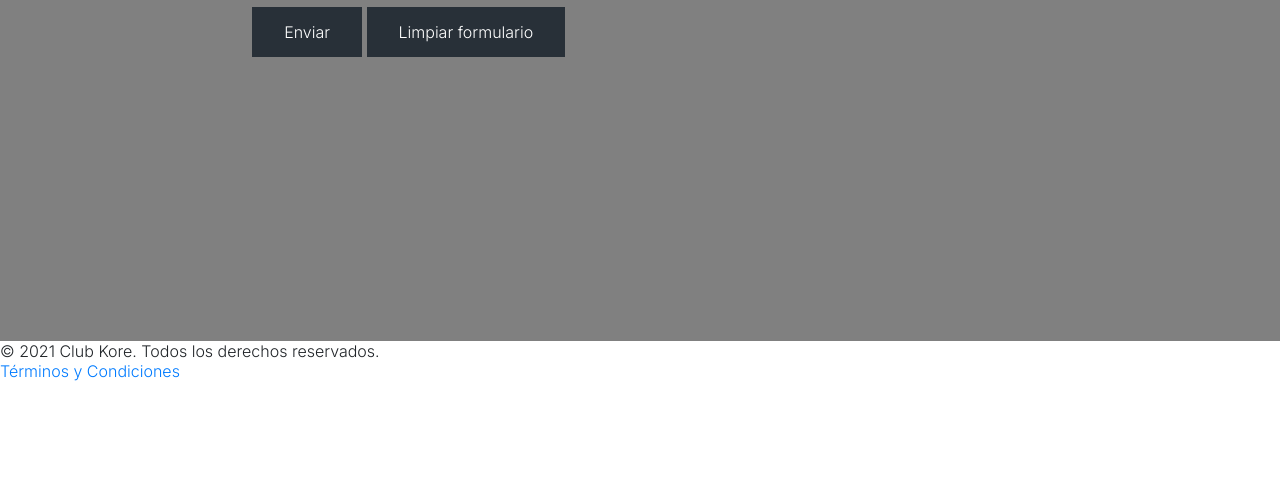
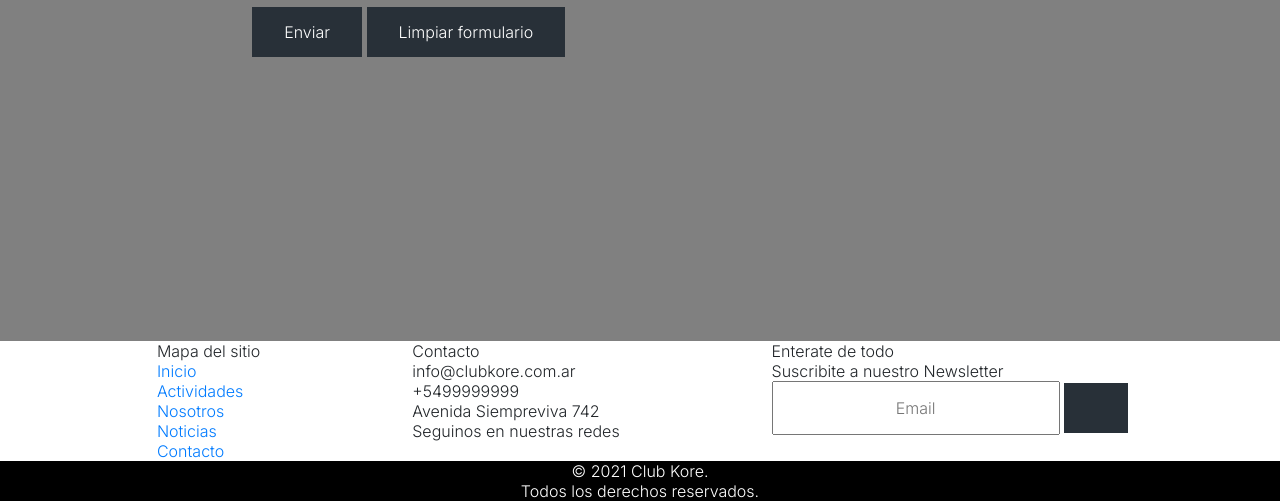
Before and after one commit to lgbru/root, a plain HTML site: page index.html in a window 1280 px wide. Shown: the part 2770-3271 px from the top of the page. Before the commit the page ends 3151 px from the top, so only its background shows below. Drawn offline with nearby package versions, Linux system fonts and the light colour scheme.

Commit message:
Creacion de footer

```diff
--- a/index.html
+++ b/index.html
@@ -70,10 +70,44 @@
     </section>
   </main>
   <footer>
-    <ul>
-      <li>© 2021 Club Kore. Todos los derechos reservados.</li>
-      <li><a href="assets/terminos.html">Términos y Condiciones</a></li>
-    </ul>
+    <div class="sitemap">
+      <div class="footer-column">
+        <h4>Mapa del sitio</h4>
+        <ul>
+          <li><a href="index.html">Inicio</a></li>
+          <li><a href="#">Actividades</a></li>
+          <li><a href="#">Nosotros</a></li>
+          <li><a href="#">Noticias</a></li>
+          <li><a href="#">Contacto</a></li>
+        </ul>
+      </div>
+      <div class="footer-column">
+        <h4>Contacto</h4>
+        <ul>
+          <li><p>info@clubkore.com.ar</p></li>
+          <li><p>+5499999999</p></li>
+          <li><p>Avenida Siempreviva 742</p></li>
+        </ul>
+        <h4>Seguinos en nuestras redes</h4>
+        <ul>
+          <li></li>
+        </ul>
+      </div>
+      <div class="footer-column">
+        <h4>Enterate de todo</h4>
+        <div class="">
+          <form class="" action="index.html" method="post">
+            <p>Suscribite a nuestro Newsletter</p>
+            <input type="text" name="email" placeholder="Email" class="input-area">
+            <input type="button" name="submit" placeholder="Suscribirse" class="button">
+          </form>
+        </div>
+      </div>
+    </div>
+    <div class="footer-end">
+      <p>© 2021 Club Kore.</p>
+      <p>Todos los derechos reservados.</p>
+    </div>
   </footer>
   <script src="https://code.jquery.com/jquery-3.5.1.slim.min.js" integrity="sha384-DfXdz2htPH0lsSSs5nCTpuj/zy4C+OGpamoFVy38MVBnE+IbbVYUew+OrCXaRkfj" crossorigin="anonymous"></script>
   <script src="https://cdn.jsdelivr.net/npm/bootstrap@4.6.0/dist/js/bootstrap.bundle.min.js" integrity="sha384-Piv4xVNRyMGpqkS2by6br4gNJ7DXjqk09RmUpJ8jgGtD7zP9yug3goQfGII0yAns" crossorigin="anonymous"></script>
--- a/sass/scss/style.scss
+++ b/sass/scss/style.scss
@@ -158,6 +158,27 @@ textarea {
   }
 }
 
+/*Footer*/
+
+.footer-end {
+  display: flex;
+  flex-direction: column;
+  align-items: center;
+  justify-content: center;
+  background-color: black;
+  color: white;
+}
+.sitemap {
+  display: flex;
+  flex-wrap: wrap;
+  flex-direction: column;
+  row-gap: 20px;
+  padding-left: 5px;
+}
+.footer-column {
+  display: flex;
+  flex-direction: column;
+}
 .bordesRedondeados {
   border-radius: 15px;
 }
@@ -171,6 +192,7 @@ textarea {
   }
   .section-3 {
     background-image: url(../../images/fondo2.jpg);
+    background-size: cover;
   }
   .contactoFlex {
     flex-direction: row;
@@ -187,4 +209,9 @@ textarea {
       width: 0;
     }
   }
+  .sitemap {
+    display: flex;
+    flex-direction: row;
+    justify-content: space-evenly;
+  }
 }
```
Also changed, not shown: sass/css/style.css.
